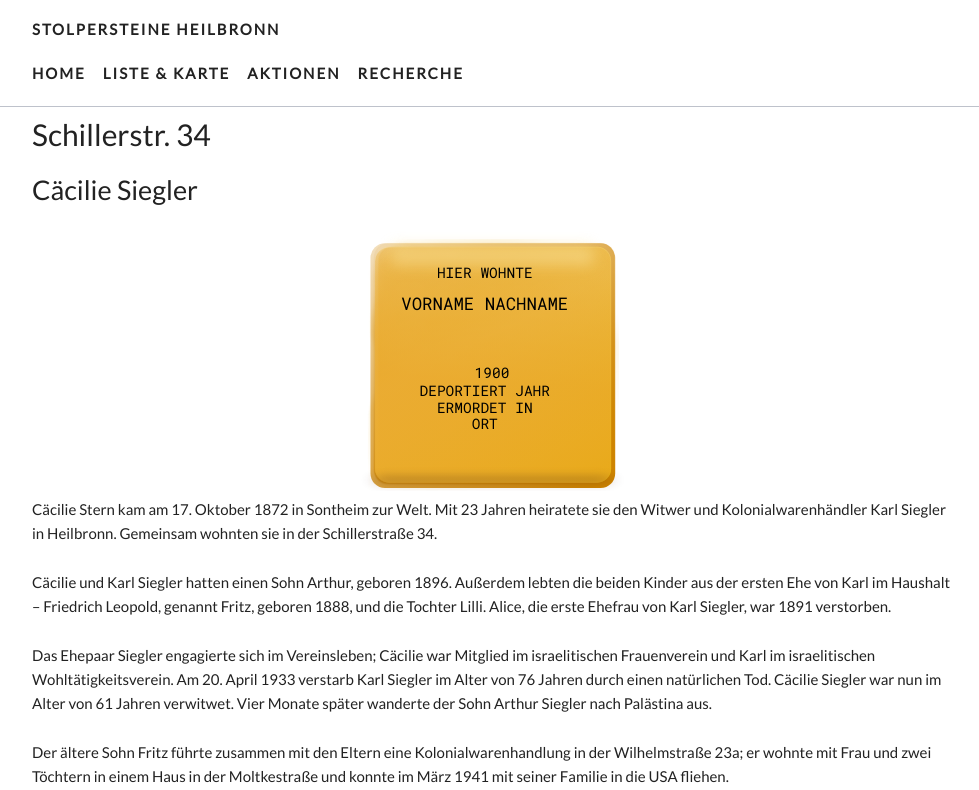
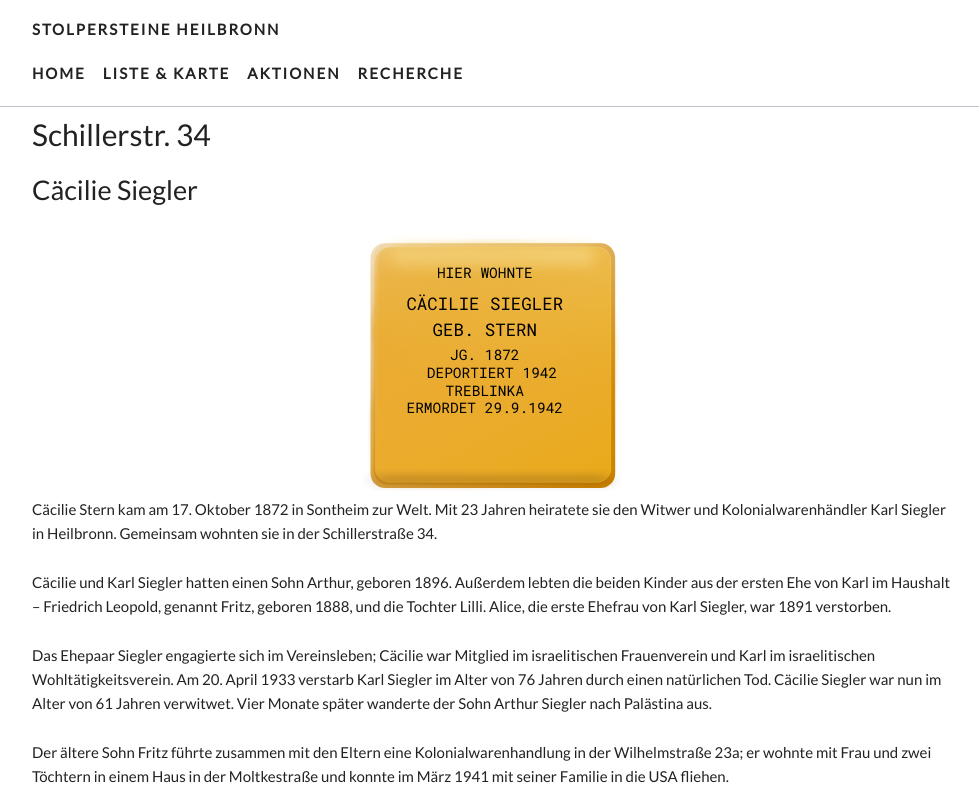
Before and after one commit to opendata-heilbronn/stolpersteine, a Jekyll site: the page built from _list/schillerstr-34.markdown, in a window 1280 px wide and 1364 px high, cut to the strip 0-790 px from the top of the window. Shown: the whole strip, without its empty margins (148-1127 px from the left). Built offline with Jekyll 4.4.1, drawn with Linux system fonts in a browser that asks for light colours; nearby versions of some CDN libraries; some web fonts are replaced.

Commit message:
Updated Schillerstr 34

```diff
--- a/_list/schillerstr-34.markdown
+++ b/_list/schillerstr-34.markdown
@@ -4,6 +4,14 @@
 names: Cäcilie Siegler
 paten: Rubini Balakumar, Julian Schieber, Heidi Brett und Albina Kurtaij (Stadtbibliothek
   Heilbronn)
+steine:
+- - HIER WOHNTE
+  - CÄCILIE SIEGLER
+  - GEB. STERN
+  - JG. 1872
+  - DEPORTIERT 1942
+  - TREBLINKA
+  - ERMORDET 29.9.1942
 ---
 
 Cäcilie Stern kam am 17. Oktober 1872 in Sontheim zur Welt. Mit 23 Jahren heiratete sie den Witwer und Kolonialwarenhändler Karl Siegler in Heilbronn. Gemeinsam wohnten sie in der Schillerstraße 34.
```
